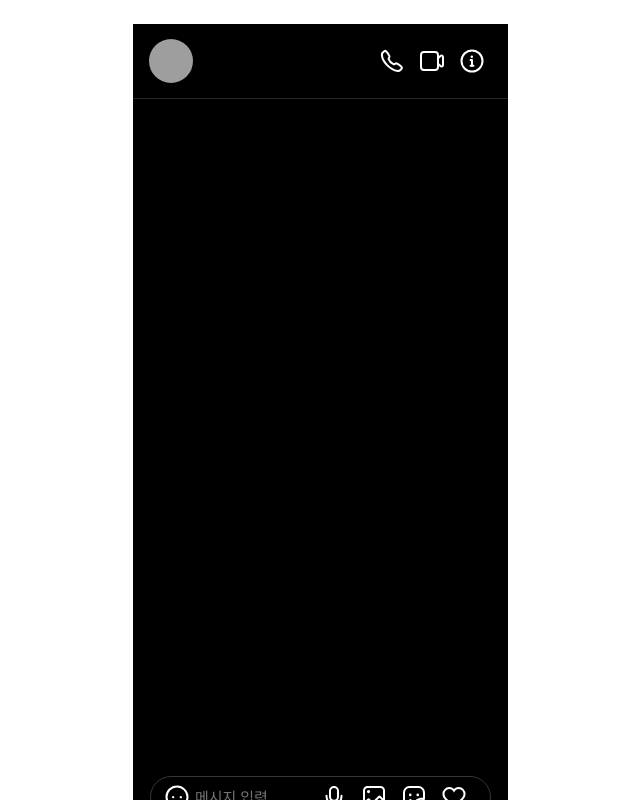
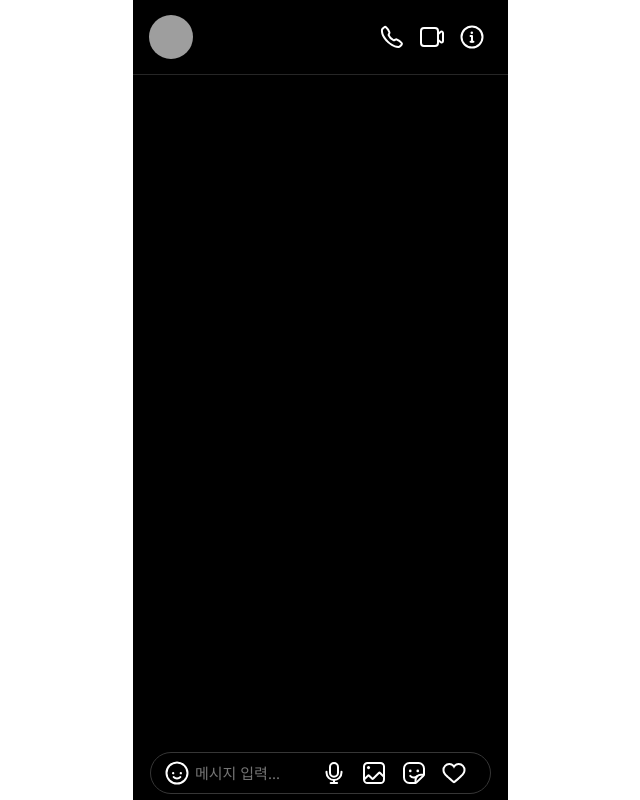
Before and after one commit to LDK1009/Fake-DM, a React (Vite) app in the folder project/: page / in a window 1280 px wide. Shown: the top 800 px of the page, without its empty margins (320-960 px from the left). Built offline with nearby package versions, Linux system fonts and the light colour scheme; grey boxes are pictures that could not be loaded.

Commit message:
🔨 Refactor : 전체 컨테이너 패딩 삭제

```diff
--- a/project/src/components/home/HomeContainer.tsx
+++ b/project/src/components/home/HomeContainer.tsx
@@ -1,6 +1,6 @@
 import { styled } from "@mui/material";
 import CaptureComponent from "./content/CaptureComponent";
-import { mixinTopLevelContainer } from "../../styles/mixins";
+import { mixinFlex } from "../../styles/mixins";
 import InputSelectTab from "./content/InputSelectTab";
 
 const HomeContainer = () => {
@@ -15,6 +15,6 @@ const HomeContainer = () => {
 export default HomeContainer;
 
 const Container = styled("div")`
-  ${mixinTopLevelContainer("column")};
+  ${mixinFlex("column")};
   row-gap: 80px;
 `;
```
